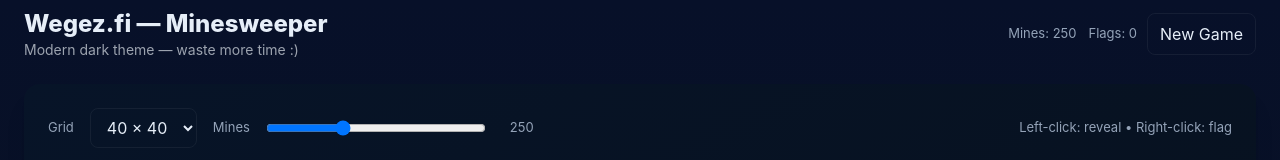
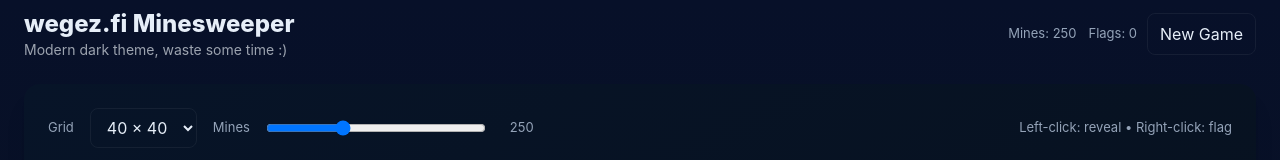
Before and after one commit to Wegez/wegez.fi, a plain HTML site: page index.html in a window 1280 px wide. Shown: the top 160 px of the page. Drawn offline with nearby package versions, Linux system fonts and the light colour scheme.

Commit message:
Updated some text

```diff
--- a/index.html
+++ b/index.html
@@ -3,8 +3,8 @@
 <head>
     <meta charset="utf-8"/>
     <meta name="viewport" content="width=device-width,initial-scale=1"/>
-    <title>Wegez.fi — Minesweeper</title>
-    <meta name="description" content="Wegez.fi Minesweeper — modern dark theme, large grid."/>
+    <title>wegez.fi Minesweeper</title>
+    <meta name="description" content="wegez.fi Minesweeper: Modern dark theme."/>
 
     <link rel="preconnect" href="https://fonts.googleapis.com">
     <link rel="preconnect" href="https://fonts.gstatic.com" crossorigin>
@@ -145,8 +145,8 @@
 
         <header class="mb-6 flex items-center justify-between">
             <div>
-                <h1 class="text-2xl font-extrabold">Wegez.fi — Minesweeper</h1>
-                <p class="text-sm text-gray-400">Modern dark theme — waste more time :)</p>
+                <h1 class="text-2xl font-extrabold">wegez.fi Minesweeper</h1>
+                <p class="text-sm text-gray-400">Modern dark theme, waste some time :)</p>
             </div>
             <div class="controls">
                 <div class="stats small">
```
